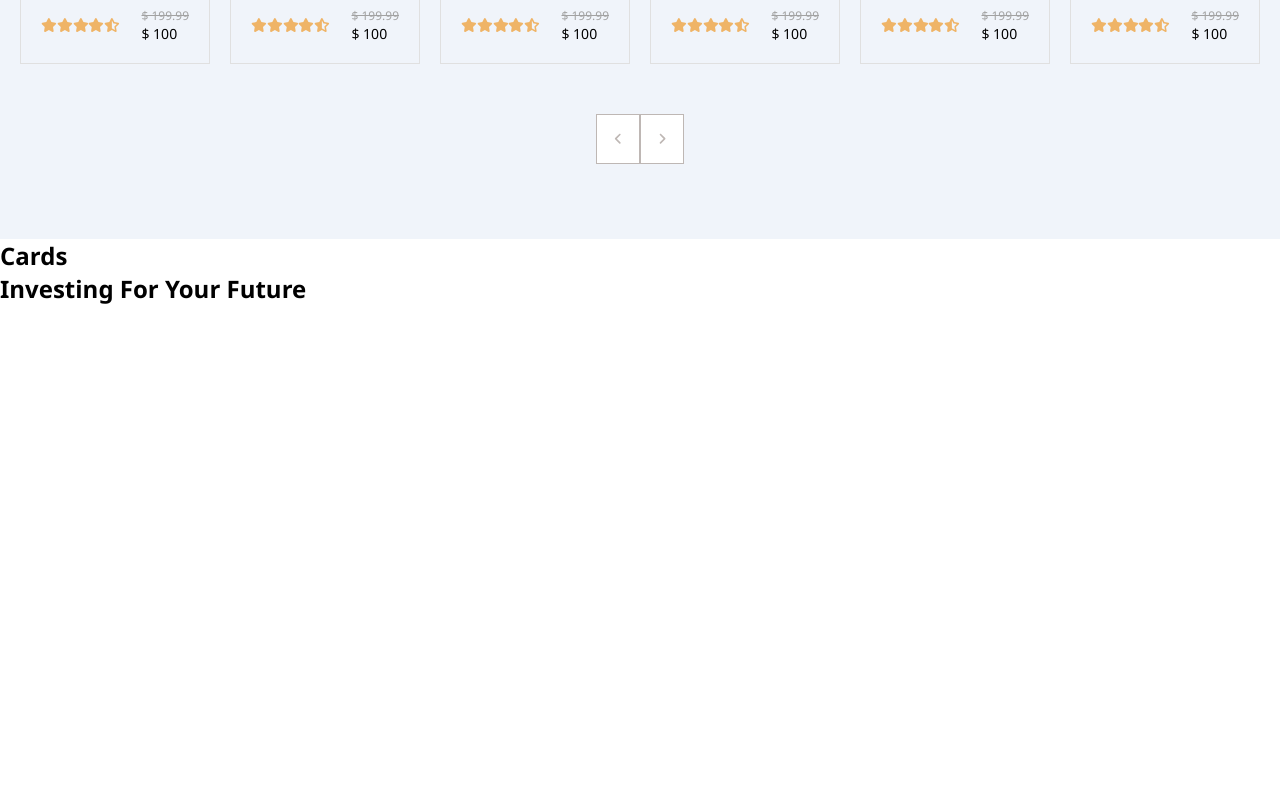
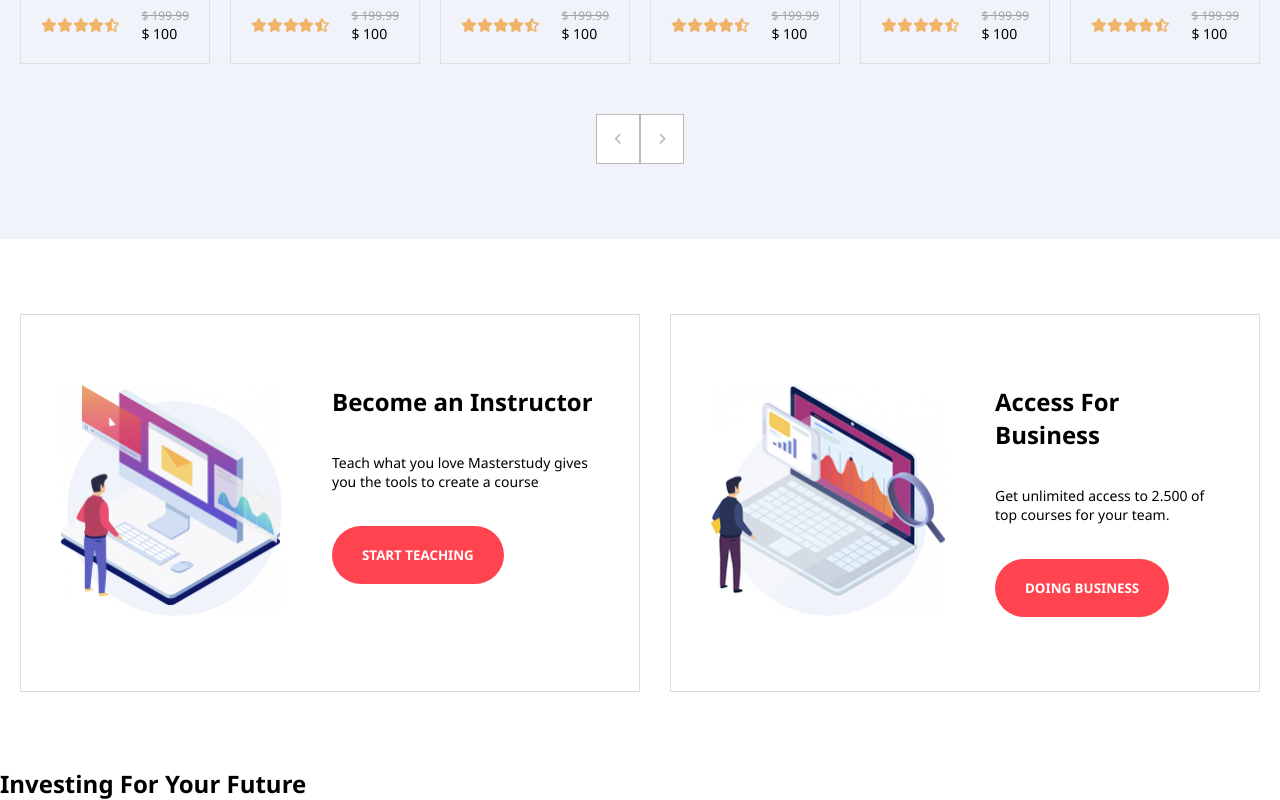
Before and after one commit to AlessandroTacconi/proj-html-vuejs, a Vue app: page / in a window 1280 px wide. Shown: the part 3744-4544 px from the top of the page. Before the commit the page ends 4049 px from the top, so only its background shows below. Built offline with nearby package versions, Linux system fonts and the light colour scheme.

Commit message:
feat: main-start-section

```diff
--- a/src/assets/scss/style.scss
+++ b/src/assets/scss/style.scss
@@ -65,9 +65,9 @@
   text-transform: uppercase;
   font-weight: bold;
   margin-top: 50px;
-  transition: background-color 0.4s;
+  transition: background-color 0.2s;
 }
-button:hover {
-  background-color: #e53d48;
+.btn-red:hover {
+  background-color: #cc3640;
   cursor: pointer;
 }
--- a/src/components/AppMain.vue
+++ b/src/components/AppMain.vue
@@ -5,6 +5,7 @@ import MainLimitlessLearning from './MainLimitlessLearning.vue';
 import MainRecentCourses from './MainRecentCourses.vue';
 import MainSubscribe from './MainSubscribe.vue';
 import MainPopCourses from './MainPopCourses.vue';
+import MainStart from './MainStart.vue';
 
 export default {
   name: 'AppMain',
@@ -15,6 +16,7 @@ export default {
     MainRecentCourses,
     MainSubscribe,
     MainPopCourses,
+    MainStart,
   },
 };
 </script>
@@ -26,7 +28,7 @@ export default {
   <MainRecentCourses />
   <MainSubscribe />
   <MainPopCourses />
-  <h2>Cards</h2>
+  <MainStart />
   <h2>Investing For Your Future</h2>
 </template>
 
--- a/src/components/MainPopCourses.vue
+++ b/src/components/MainPopCourses.vue
@@ -217,7 +217,7 @@ export default {
   border: 1px solid #beb7b4;
   background-color: white;
   cursor: pointer;
-  transition: background-color 0.3s;
+  transition: background-color 0.5s;
 }
 
 .square-button:hover {
--- /dev/null
+++ b/src/components/MainStart.vue
@@ -0,0 +1,54 @@
+<script>
+export default {
+  name: 'Start',
+  components: {},
+};
+</script>
+
+<template>
+  <div class="container flex">
+    <div class="left sheet flex">
+      <div><img src="/img/image-box-1.png" alt="" /></div>
+      <div>
+        <h2>Become an Instructor</h2>
+        <p>
+          Teach what you love Masterstudy gives you the tools to create a course
+        </p>
+        <button class="btn-red">Start Teaching</button>
+      </div>
+    </div>
+    <div class="right sheet flex">
+      <div><img src="/img/image-box-2.png" alt="" /></div>
+      <div>
+        <h2>Access For Business</h2>
+        <p>Get unlimited access to 2.500 of top courses for your team.</p>
+        <button class="btn-red">Doing Business</button>
+      </div>
+    </div>
+  </div>
+</template>
+
+<style scoped lang="scss">
+.container {
+  justify-content: center;
+  gap: 30px;
+  padding: 75px 20px;
+  .sheet {
+    max-width: 50%;
+    border: 1px solid #e2d9d6;
+    padding: 70px 40px;
+    gap: 50px;
+    p {
+      margin: 35px 0;
+      font-size: 14px;
+    }
+  }
+
+  .btn-red {
+    margin: 0;
+  }
+  .btn-red:hover {
+    background-color: #46c197;
+  }
+}
+</style>
```
Also changed, not shown: public/img/image-box-1.png (added), public/img/image-box-2.png (added).
